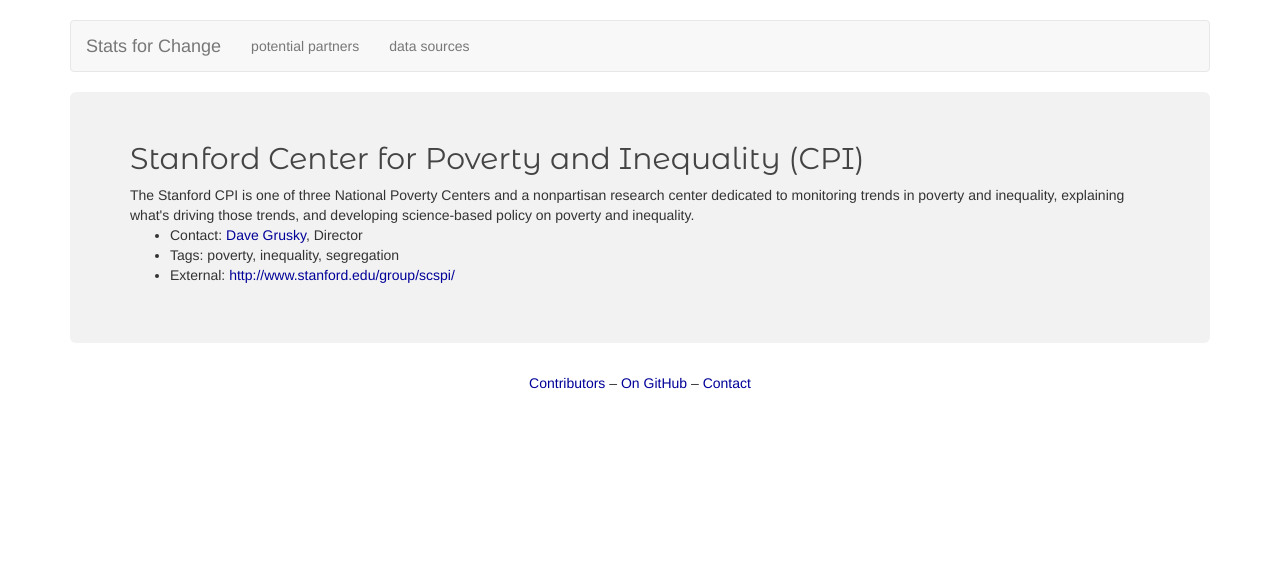
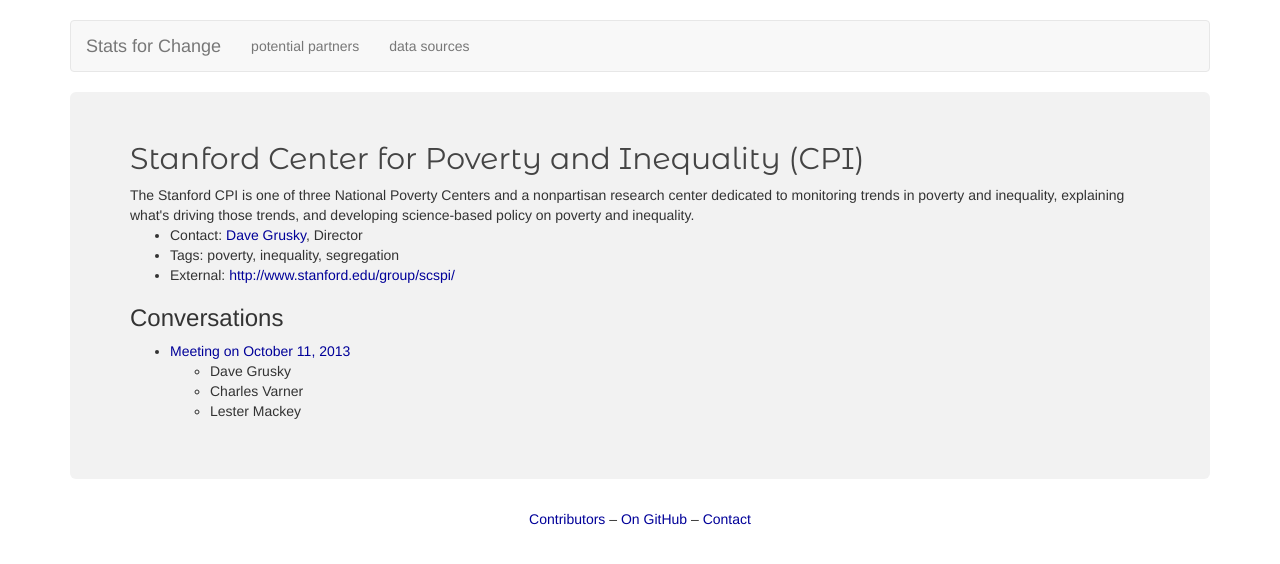
Before and after one commit to stats-for-change/stats-for-change.github.io, a Jekyll site: the page built from partners/stanford-cpi.md, in a window 1280 px wide. Shown: the top 564 px of the page. Built offline with Jekyll 4.4.1, drawn with Linux system fonts in a browser that asks for light colours; nearby versions of some CDN libraries; Markdown is read by kramdown in place of the engine named in the settings.

Commit message:
Update stanford-cpi.md

```diff
--- a/partners/stanford-cpi.md
+++ b/partners/stanford-cpi.md
@@ -6,5 +6,12 @@ partner-url: http://www.stanford.edu/group/scspi/
 partner-contact: <a href="grusky@stanford.edu">Dave Grusky</a>, Director
 partner-description: The Stanford CPI is one of three National Poverty Centers and a nonpartisan research center dedicated to monitoring trends in poverty and inequality, explaining what's driving those trends, and developing science-based policy on poverty and inequality.
 partner-tags: poverty, inequality, segregation
-is-full-page: false
+is-full-page: true
 ---
+
+<h3>Conversations</h3>
+
+- [Meeting on October 11, 2013](https://www.evernote.com/shard/s76/sh/b2d532d6-d7e1-430e-875d-3b0c5ed1c0a5/5b89121ebece7634dbc66775bc488857)
+    - Dave Grusky
+    - Charles Varner
+    - Lester Mackey
```
